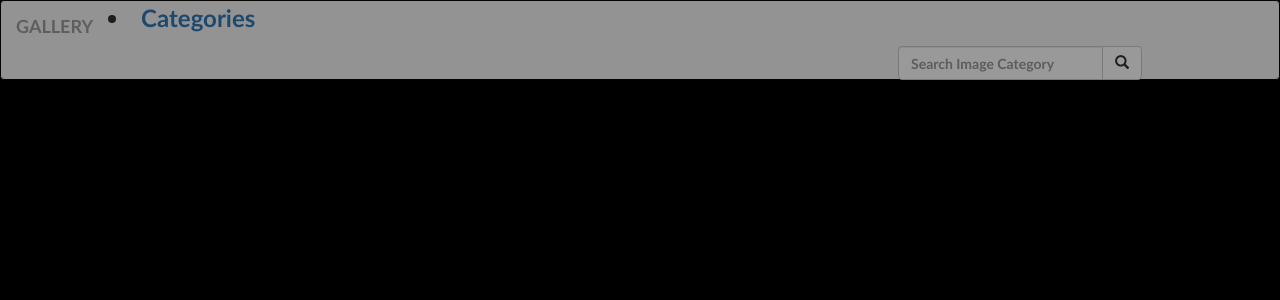
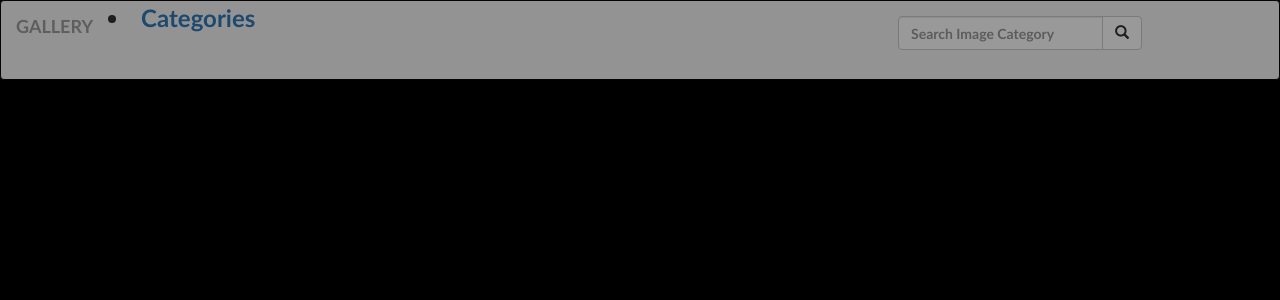
Before and after one commit to IsaacMurage-dev/Art-Gallery, a Django app: page / in a window 1280 px wide. Shown: the top 300 px of the page. Run offline with Django 3.2, Linux system fonts and the light colour scheme; data that the repository does not hold is empty; some libraries are stand-ins or nearby versions.

Commit message:
modify changes

```diff
--- a/static/css/intro.css
+++ b/static/css/intro.css
@@ -3,6 +3,12 @@
     border-radius: 10px;
     cursor: pointer;
     transition: 0.4s;
+}
+.input-group{
+    margin-top: -60px !important;
+}
+.nav-link{
+    margin-right: -20px !important;
 }
 
 .my_Img:hover {
```
